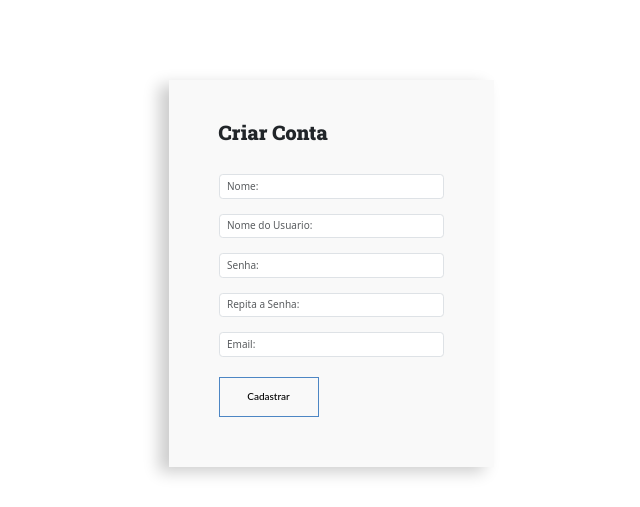
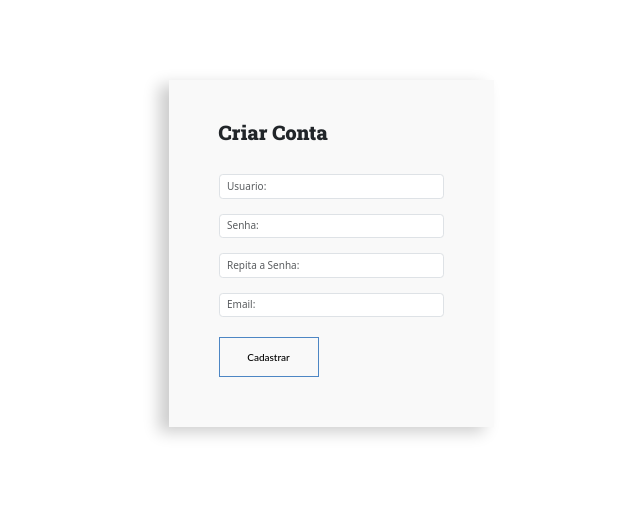
Before and after one commit to romuloptmota/sistema-imoveis, a Django app: page /criar/ in a window 1280 px wide. Shown: the part 143-650 px from the top of the page, without its empty margins (309-949 px from the left). Run offline with Django 4.2, Linux system fonts and the light colour scheme; some libraries are stand-ins or nearby versions.

Commit message:
Correções pagina de cadstro

```diff
--- a/core/templates/create.html
+++ b/core/templates/create.html
@@ -26,8 +26,7 @@
                                 {% endif %}
 
                                 {% csrf_token %}
-                                <input class="form-control mt-4" type="text" name="name" id="name" placeholder="Nome:">
-                                <input class="form-control mt-4" type="text" name="user" id="user" placeholder="Nome do Usuario:">
+                                <input class="form-control mt-4" type="text" name="name" id="name" placeholder="Usuario:">
                                 <input class="form-control mt-4" type="password" name="password" id="password" placeholder="Senha: ">
                                 <input class="form-control mt-4" type="password" name="password-conf" id="password-conf" placeholder="Repita a Senha: ">
                                 <input class="form-control mt-4" type="email" name="email" id="email" placeholder="Email: ">
--- a/core/templates/header.html
+++ b/core/templates/header.html
@@ -23,7 +23,7 @@
                     <a class="main-logo-login" href="{% url 'admin:index' %}"> <!--link home-->
                         <span class="main-logo-text">Login</span>
                     </a>
-                    <a class="main-criar-conta" href="{% url 'admin:index' %}"> <!--link home-->
+                    <a class="main-criar-conta" href="{% url 'criar' %}"> <!--link home-->
                         <span class="main-logo-text">Criar Conta</span>
                     </a>
                 {% endif %}
--- a/core/urls.py
+++ b/core/urls.py
@@ -5,6 +5,6 @@ from .views import IndexView, ClientesView, criar, banco
 urlpatterns = [
     path('', IndexView.as_view(), name='index'),
     path('clientes', ClientesView.as_view(), name='clientes'),
-    path('criar/', criar),
+    path('criar/', criar, name='criar'),
     path('banco/', banco),
 ]
```
